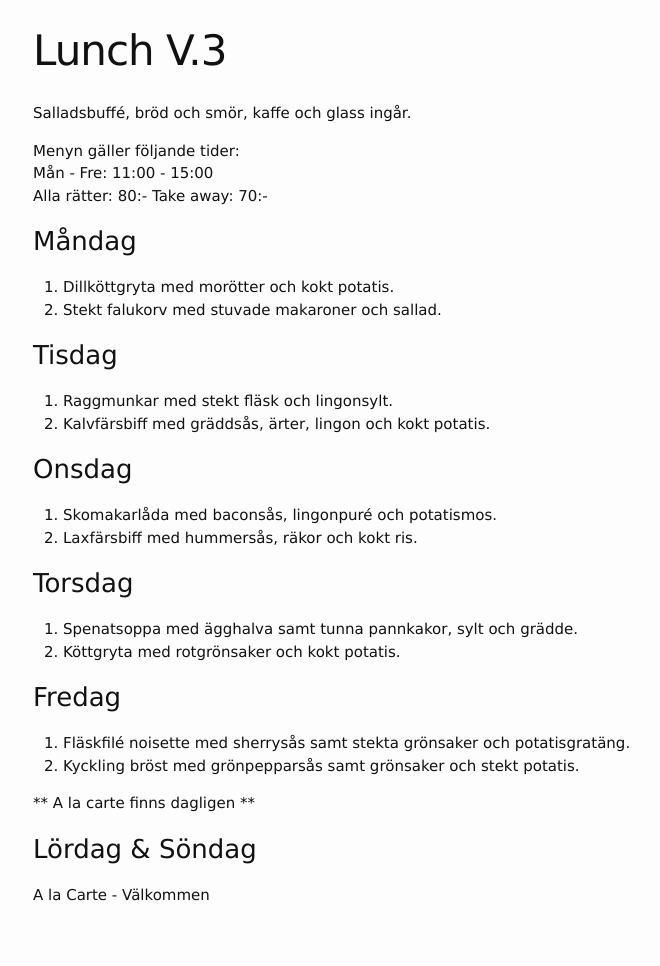
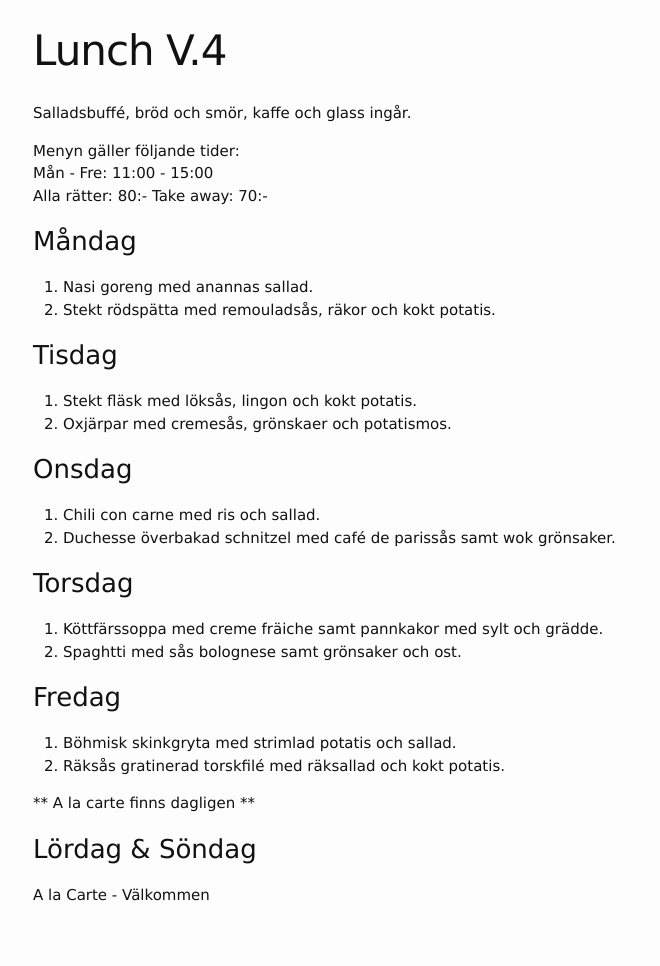
Before and after one commit to FarInn62/farinn62.github.io, a Jekyll site: the page built from lunch.md, in a window 1280 px wide. Shown: the whole page, without its empty margins (237-897 px from the left). Built offline with Jekyll 4.4.1, drawn with Linux system fonts in a browser that asks for light colours.

Commit message:
Update lunch.md

```diff
--- a/lunch.md
+++ b/lunch.md
@@ -1,6 +1,6 @@
 ---
 layout: foodmenu
-title: Lunch V.3
+title: Lunch V.4
 permalink: /lunch/
 published: true
 ---
@@ -12,29 +12,29 @@ Alla rätter: 80:- Take away: 70:-
 
 ### Måndag
 
-1. Dillköttgryta med morötter och kokt potatis.
-2. Stekt falukorv med stuvade makaroner och sallad.
+1. Nasi goreng med anannas sallad.
+2. Stekt rödspätta med remouladsås, räkor och kokt potatis.
 
 ### Tisdag
 
-1. Raggmunkar med stekt fläsk och lingonsylt.
-2. Kalvfärsbiff med gräddsås, ärter, lingon och kokt potatis.
+1. Stekt fläsk med löksås, lingon och kokt potatis.
+2. Oxjärpar med cremesås, grönskaer och potatismos.
 
 
 ### Onsdag
 
-1. Skomakarlåda med baconsås, lingonpuré och potatismos.
-2. Laxfärsbiff med hummersås, räkor och kokt ris.
+1. Chili con carne med ris och sallad.
+2. Duchesse överbakad schnitzel med café de parissås samt wok grönsaker.
 
 ### Torsdag
 
-1. Spenatsoppa med ägghalva samt tunna pannkakor, sylt och grädde.
-2. Köttgryta med rotgrönsaker och kokt potatis.
+1. Köttfärssoppa med creme fräiche samt pannkakor med sylt och grädde.
+2. Spaghtti med sås bolognese samt grönsaker och ost.
 
 ### Fredag
 
-1. Fläskfilé noisette med sherrysås samt stekta grönsaker och potatisgratäng.
-2. Kyckling bröst med grönpepparsås samt grönsaker och stekt potatis.
+1. Böhmisk skinkgryta med strimlad potatis och sallad.
+2. Räksås gratinerad torskfilé med räksallad och kokt potatis.
 
 ** A la carte finns dagligen **
 
```
